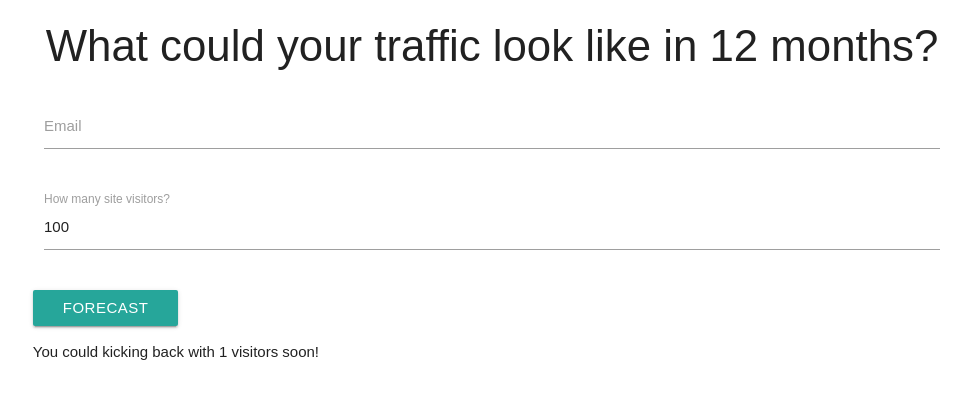
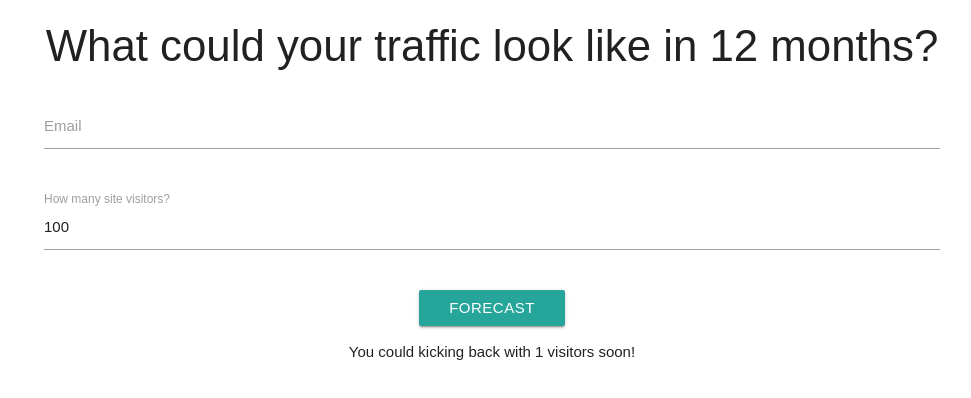
Before and after one commit to matopher/streak, a React (Create React App) app: page / in a window 1280 px wide. Shown: the top 398 px of the page, without its empty margins (148-1119 px from the left). Built offline with nearby package versions, Linux system fonts and the light colour scheme.

Commit message:
added center align class to main jsx div

```diff
--- a/src/InputForm.js
+++ b/src/InputForm.js
@@ -20,7 +20,7 @@ class InputForm extends Component {
 
 	render() {
 		return (
-			<div className="row">
+			<div className="row center-align">
 				<form className="col s12">
 					<div className="row">
 						<div className="input-field col s12">
```
